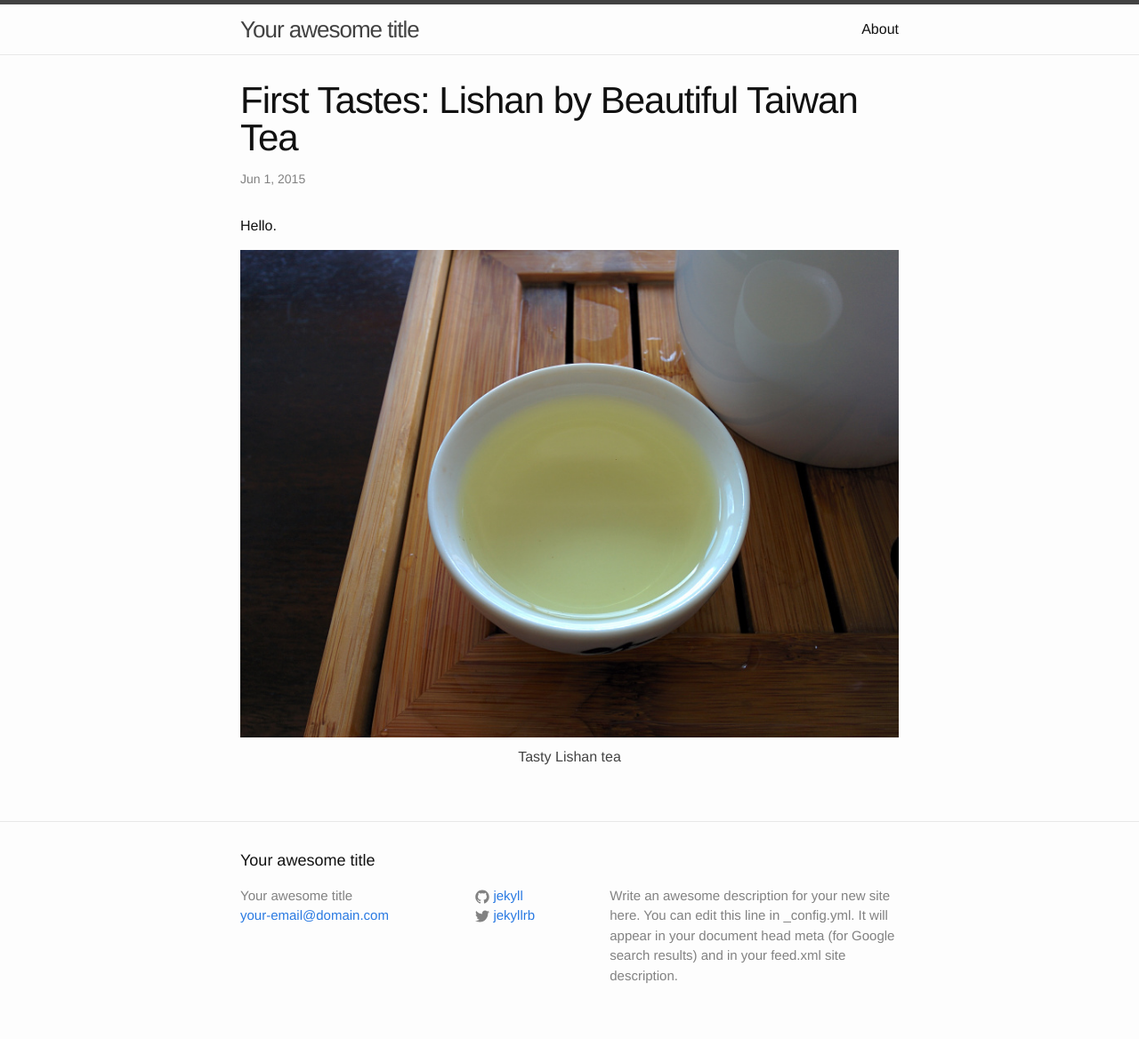
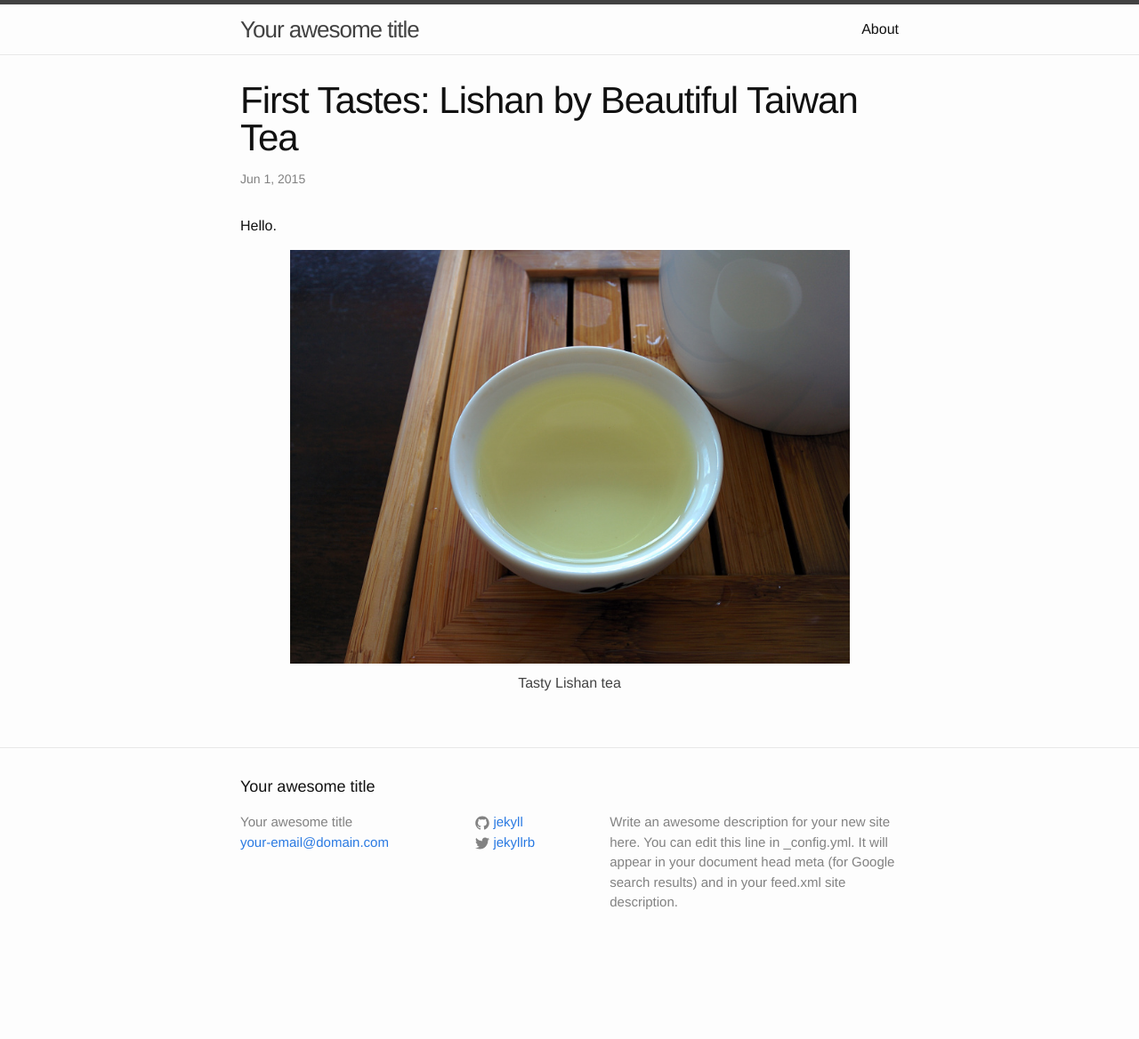
Before and after one commit to taylorkline/nomcha, a Jekyll site: the page built from _posts/2015-06-01-lishan.md, in a window 1280 px wide. Shown: the whole page at 89% size. Built offline with Jekyll 4.4.1, drawn with Linux system fonts in a browser that asks for light colours; Markdown is read by kramdown in place of the engine named in the settings; after the commit the page ends 1086 px from its top, so only the background shows below that.

Commit message:
Scaled down images a bit.

```diff
--- a/_sass/_base.scss
+++ b/_sass/_base.scss
@@ -41,7 +41,7 @@ ul, ol, dl, figure,
  * Images
  */
 img {
-    max-width: 100%;
+    max-width: 85%;
     vertical-align: middle;
 }
 
```
